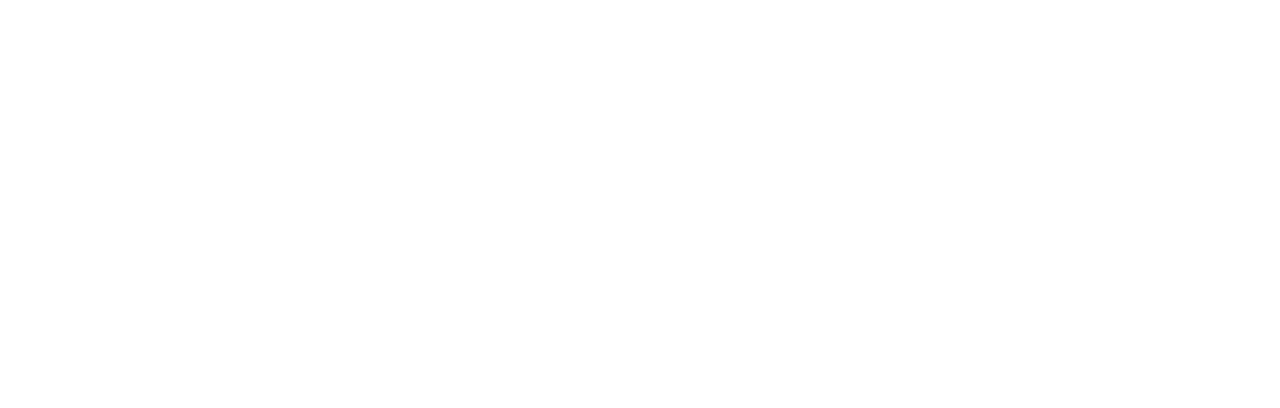
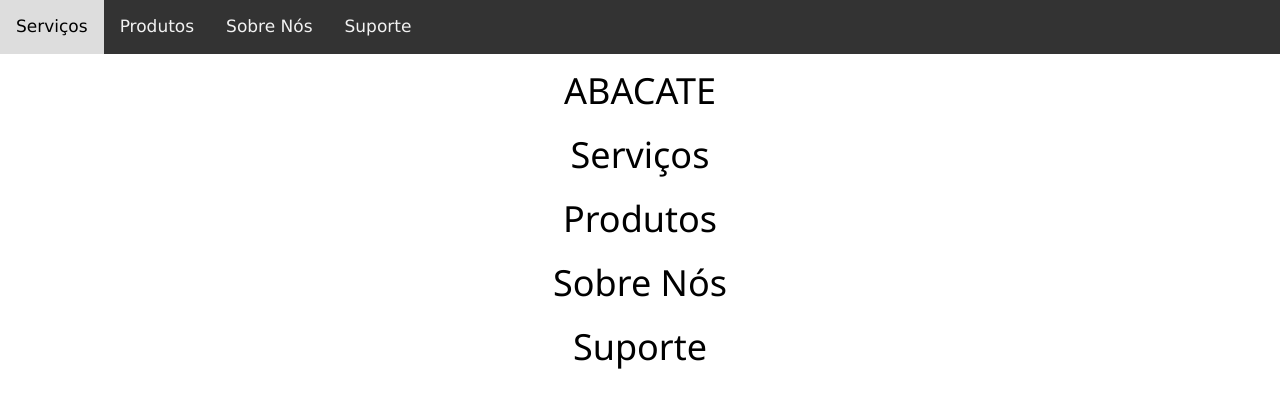
Before and after one commit to armandobrandao/WebDev, a plain HTML site: page FRONTEND00/www/index.html in a window 1280 px wide. Drawn offline with nearby package versions, Linux system fonts and the light colour scheme; a web font is replaced by a local one.

Commit message:
Update index.html and style.css

```diff
--- a/FRONTEND00/www/css/style.css
+++ b/FRONTEND00/www/css/style.css
@@ -0,0 +1,32 @@
+body {
+    font-family: Arial, Helvetica, sans-serif;
+    margin: 0;
+}
+
+/* Add a black background color to the top navigation */
+.topnav {
+    background-color: #333;
+    overflow: hidden;
+}
+
+/* Style the links inside the navigation bar */
+.topnav a {
+    float: left;
+    color: #f2f2f2;
+    text-align: center;
+    padding: 14px 16px;
+    text-decoration: none;
+    font-size: 17px;
+}
+
+/* Change the color of links on hover */
+.topnav a:hover {
+    background-color: #ddd;
+    color: black;
+}
+
+/* Add a color to the active/current link */
+.topnav a.active {
+    background-color: #04AA6D;
+    color: white;
+}
--- a/FRONTEND00/www/index.html
+++ b/FRONTEND00/www/index.html
@@ -4,9 +4,40 @@
     <meta charset="UTF-8">
     <meta http-equiv="X-UA-Compatible" content="IE=edge">
     <meta name="viewport" content="width=device-width, initial-scale=1.0">
+    <link rel="stylesheet" type="text/css" href="css/style.css">
+    <link rel="stylesheet" href="https://www.w3schools.com/w3css/4/w3.css">
+    <link rel="stylesheet" href="https://fonts.googleapis.com/css?family=Montserrat%22%3E">
     <title>Smartphone Store</title>
 </head>
 <body>
+    <nav>
+        <div class="topnav">
+            <a href="#servicos">Serviços</a>
+            <a href="#produtos">Produtos</a>
+            <a href="#sobrenos">Sobre Nós</a>
+            <a href="#suporte">Suporte</a>
+        </div>
+    </nav>
+    <div class="content" style="text-align: center;">
+        <header>
+            <h1>ABACATE</h1>
+        </header>
 
+        <div id="servicos">
+            <h1>Serviços</h1>
+        </div>
+
+        <div id="produtos">
+            <h1>Produtos</h1>
+        </div>
+
+        <div id="sobrenos">
+            <h1>Sobre Nós</h1>
+        </div>
+
+        <div id="suporte">
+            <h1>Suporte</h1>
+        </div>
+    </div>
 </body>
 </html>
```
